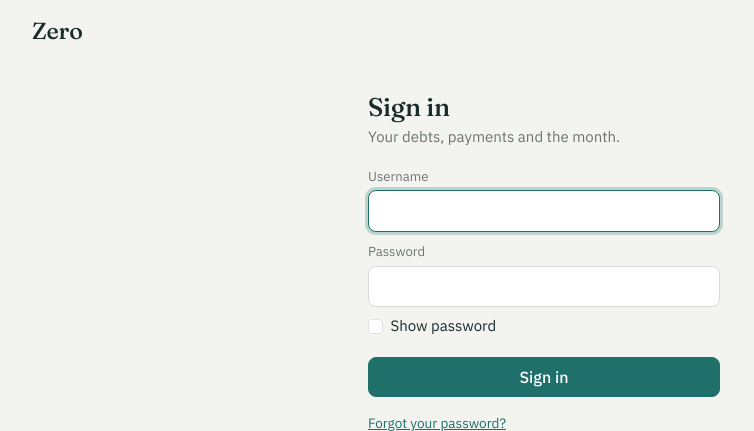
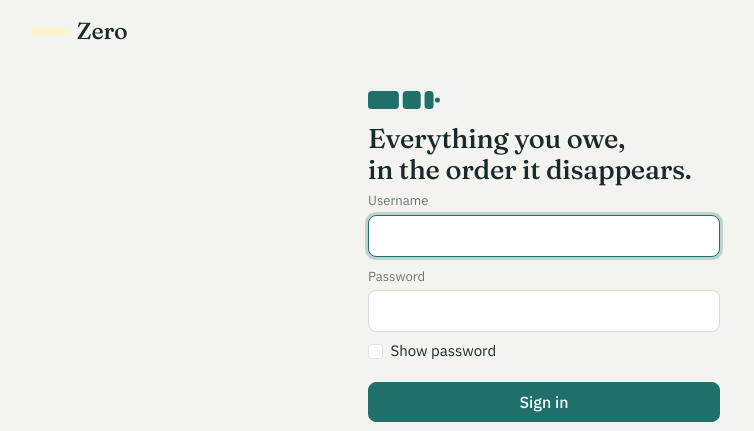
Before and after one commit to paulocezzar/zero, a Django app: page /login/ in a window 1280 px wide. Shown: the top 431 px of the page, without its empty margins (96-850 px from the left). Run offline with Django 5.2, Linux system fonts and the light colour scheme.

Commit message:
Brand: the road mark — favicon SVG, 192/512 + maskable PNG icons, wordmark in the top bar, tagline on sign-in, manifest copy
Co-Authored-By: Claude Fable 5.1 <noreply@anthropic.com>
Claude-Session: https://claude.ai/code/session_01WMNqJWuFJecPJCwCJMvTio

```diff
--- a/tracker/templates/tracker/base.html
+++ b/tracker/templates/tracker/base.html
@@ -31,6 +31,8 @@
   body.priv .road .seg .b, body.priv .road .seg .n, body.priv .card .v, body.priv .card .muted.small, body.priv .due-head .num, body.priv .cat .of, body.priv .tier, body.priv .t-amt, body.priv .cd-days, body.priv .hero-date .small, body.priv .chip .num, body.priv .table td.num, body.priv .review td { filter: blur(.45em); user-select: none; }
   body.priv .big, body.priv .hero-date .when-big, body.priv .card .v { filter: blur(.6em); }
   .top .icons { display: flex; gap: .25rem; align-items: center; }
+  .brand { display: inline-flex; align-items: center; gap: .55rem; }
+  .brand .mark { width: 36px; height: 9px; fill: var(--accent); }
   .iconbtn { width: 2.4rem; height: 2.4rem; border-radius: 999px; border: 1px solid var(--line); background: var(--card); color: var(--muted); display: inline-flex; align-items: center; justify-content: center; text-decoration: none; }
   .iconbtn svg { width: 20px; height: 20px; stroke: currentColor; fill: none; stroke-width: 1.8; stroke-linecap: round; stroke-linejoin: round; }
   .iconbtn.on { color: var(--accent); border-color: var(--accent); }
@@ -232,7 +234,7 @@
 <body>
 <div class="wrap">
   <header class="top">
-    <a class="brand" href="{% url 'overview' %}">Zero</a>
+    <a class="brand" href="{% url 'overview' %}"><svg class="mark" viewBox="0 0 112 28" aria-hidden="true"><rect x="0" y="0" width="48" height="28" rx="6"/><rect x="54" y="0" width="28" height="28" rx="6"/><rect x="88" y="0" width="14" height="28" rx="6"/><circle cx="108" cy="14" r="4"/></svg>Zero</a>
     {% if user.is_authenticated %}
     <div class="icons">
       <button class="iconbtn" id="priv-btn" type="button" aria-label="Hide amounts" aria-pressed="false"><svg viewBox="0 0 24 24"><path d="M2 12s3.5-6 10-6 10 6 10 6-3.5 6-10 6S2 12 2 12z"/><circle cx="12" cy="12" r="3"/></svg></button>
--- a/tracker/templates/tracker/login.html
+++ b/tracker/templates/tracker/login.html
@@ -2,8 +2,8 @@
 {% block scripts %}<script>document.getElementById('show-pw').addEventListener('change', (e) => { document.getElementById('id_password').type = e.target.checked ? 'text' : 'password'; });</script>{% endblock %}
 {% block content %}
 <div class="mx-auto" style="max-width: 22rem; padding-top: 2rem;">
-<h1>Sign in</h1>
-<p class="lede">Your debts, payments and the month.</p>
+<svg viewBox="0 0 112 28" aria-label="Zero" role="img" style="width:72px;height:18px;fill:var(--accent)"><rect x="0" y="0" width="48" height="28" rx="6"/><rect x="54" y="0" width="28" height="28" rx="6"/><rect x="88" y="0" width="14" height="28" rx="6"/><circle cx="108" cy="14" r="4"/></svg>
+<h1 style="margin-top:.8rem;font-size:1.7rem;line-height:1.15">Everything you owe,<br>in the order it disappears.</h1>
 {% if form.errors %}<div class="alert alert-danger py-2">That username and password don't match.</div>{% endif %}
 <form method="post" class="row g-2">{% csrf_token %}
   <div class="col-12"><label class="form-label" for="id_username">Username</label><input class="form-control" id="id_username" name="username" autocomplete="username" autofocus required></div>
--- a/tracker/views.py
+++ b/tracker/views.py
@@ -434,9 +434,9 @@ def offer_delete(request, pk):
 def manifest(request):
     from django.templatetags.static import static
     return JsonResponse({
-        "id": "/", "name": "Zero", "short_name": "Zero", "description": "Debts, payments and the month, in one place.",
+        "id": "/", "name": "Zero", "short_name": "Zero", "description": "Everything you owe, in the order it disappears.",
         "start_url": "/", "scope": "/", "display": "standalone", "orientation": "portrait",
-        "background_color": "#f7f6f2", "theme_color": "#1f6f6a",
+        "background_color": "#f3f4f0", "theme_color": "#1f6f6a",
         "icons": [
             {"src": static("tracker/icon-192.png"), "sizes": "192x192", "type": "image/png"},
             {"src": static("tracker/icon-512.png"), "sizes": "512x512", "type": "image/png"},
```
Also changed, not shown: tracker/static/tracker/icon-192-maskable.png, tracker/static/tracker/icon-192.png, tracker/static/tracker/icon-512-maskable.png, tracker/static/tracker/icon-512.png, tracker/templates/tracker/icon.svg.
